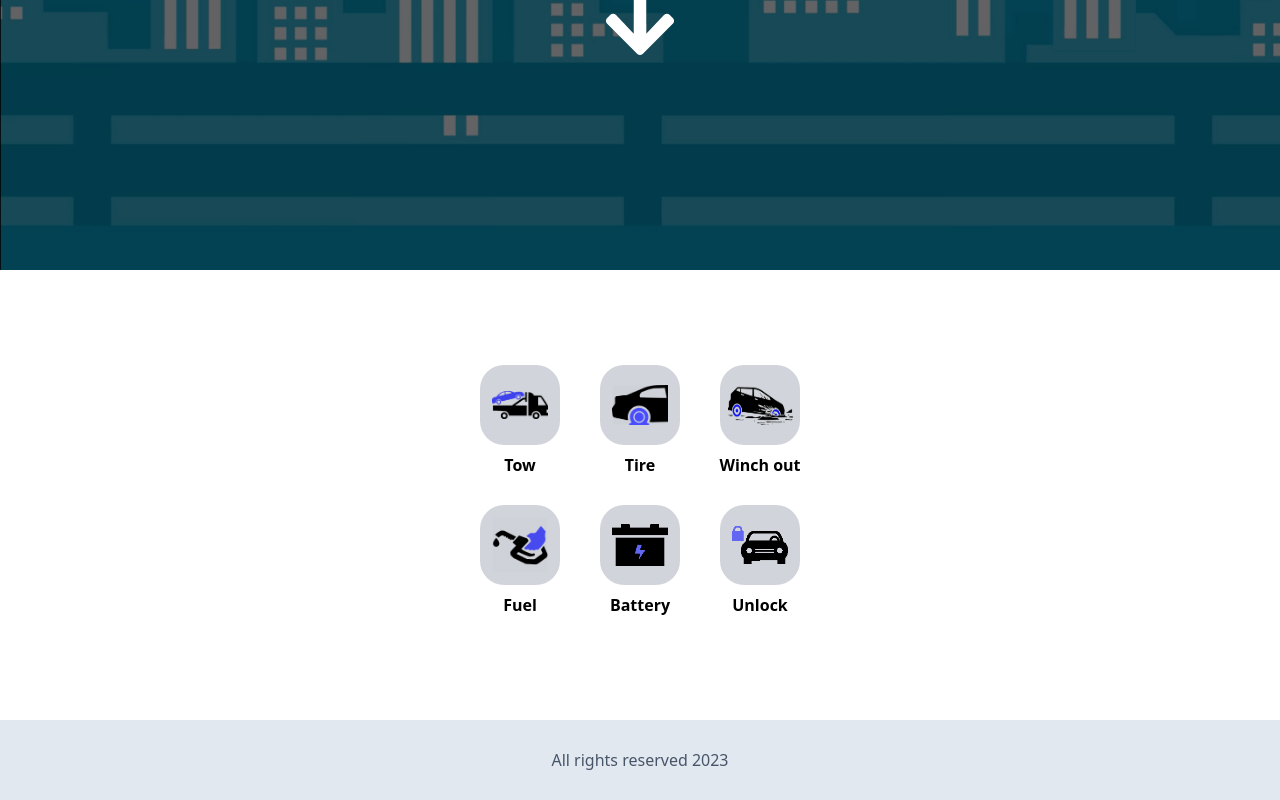
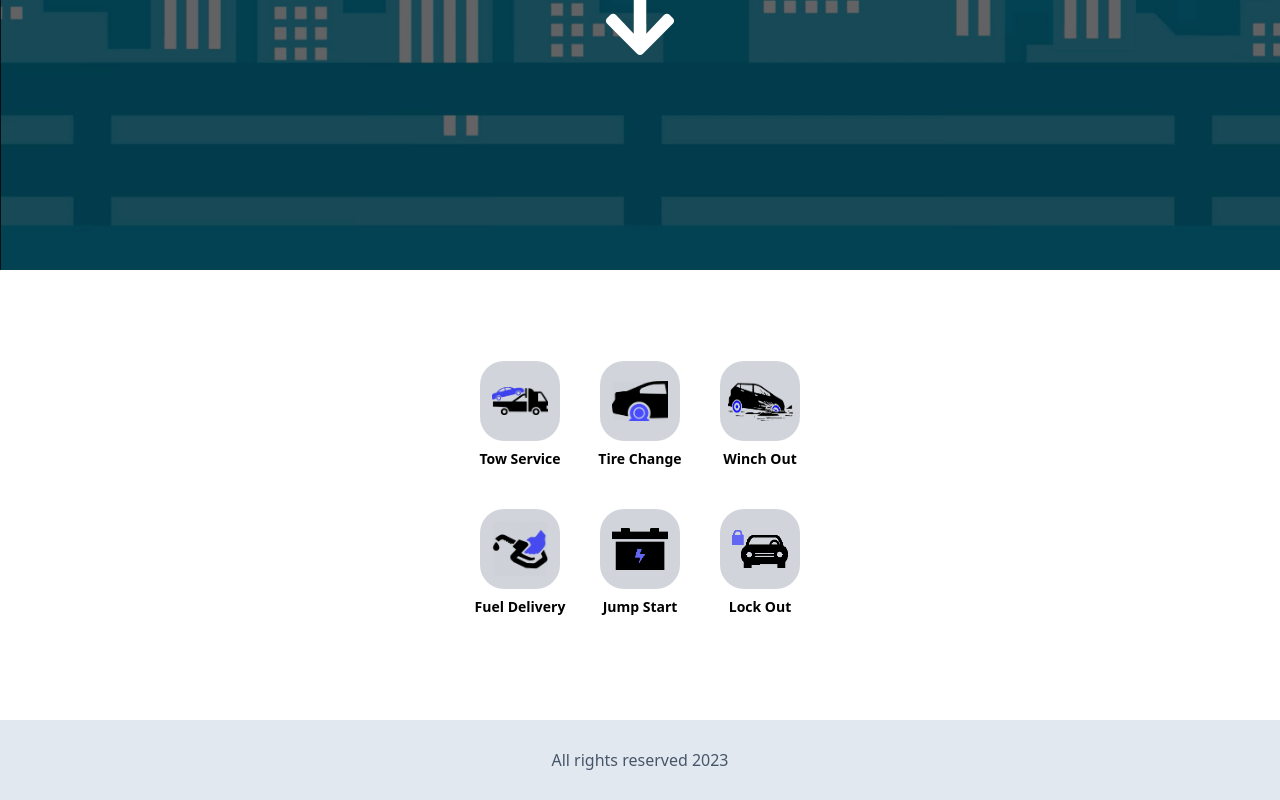
Before and after one commit to box7e7/roadside-protect, a Next.js app: page /dispatch in a window 1280 px wide. Shown: the part 410-1210 px from the top of the page. Built offline with nearby package versions, Linux system fonts and the light colour scheme.

Commit message:
first commit

```diff
--- a/components/IconComponent.js
+++ b/components/IconComponent.js
@@ -2,7 +2,7 @@ const IconComponent=({icon,text})=>{
     return(
          <div className="dispatch-icon group bg-gray-300 hover:bg-gray-400 ">
              {icon}
-            <span className='span-text'>{text}</span>
+            <span className='span-text font-bold text-sm'>{text}</span>
 
 
          </div>
--- a/components/Step3.js
+++ b/components/Step3.js
@@ -117,7 +117,7 @@ export default function Step3(){
                     </div>
 
                     {/* Question 2 */}
-                    <div className='pt-5 pb-5'>In the Drop off location, do they have night drop off box for keys?</div>
+                    <div className='pt-5 pb-5'>At the Drop off location, do they have night drop off box for keys?</div>
                     <div className='flex items-center justify-center space-x-4 pb-10'>
                         <button name="q2" value="yes" className='pt-3 rounded border border-slate-300 w-24 h-10 flex justify-center items-center py-3' onClick={(e)=>toggleButton(e,"q2",state,setState)}>Yes</button>
                         <button name="q2" value="no" className='pt-3 rounded border border-slate-300 w-24 h-10 flex justify-center items-center py-3'  onClick={(e)=>toggleButton(e,"q2",state,setState)}>No</button>
--- a/pages/dispatch.js
+++ b/pages/dispatch.js
@@ -63,28 +63,28 @@ export default function Design(){
             {/* Service */}
             <div className='bg-white h-[450px] flex items-center justify-center pb-10'>
 
-             <div className='flex flex-col space-y-1'>
+             <div className='flex flex-col space-y-3'>
                 <div className="flex flex-row  justify-center pb-10">
 
                     <div className='relative mx-5 hover:cursor-pointer ' onClick={()=>{
                       router.push("/location")
                       dispatch({type:"SERVICE",service:"Tow"})
                       }}>
-                      <IconComponent text="Tow" icon={<Image className='p-3' src={towTruckIcon} alt="Tow truck"/>} />
+                      <IconComponent text="Tow Service" icon={<Image className='p-3' src={towTruckIcon} alt="Tow truck"/>} />
                     </div>
 
                     <div className='relative mx-5 hover:cursor-pointer 'onClick={()=>{
                       router.push("/location")
                       dispatch({type:"SERVICE",service:"Tire"})
                       }}>
-                      <IconComponent text="Tire" icon={<Image className='p-3' src={flatTireIcon} alt="Change tire"/>} />
+                      <IconComponent text="Tire Change" icon={<Image className='p-3' src={flatTireIcon} alt="Change tire"/>} />
                     </div>
 
                     <div className='relative mx-5 hover:cursor-pointer 'onClick={()=>{
                       router.push("/location")
                       dispatch({type:"SERVICE",service:"Winch out"})
                       }}>
-                      <IconComponent text="Winch out" icon={<Image  className='w-[65px] h-[40px]' src={carStuckInMud} alt="Winch out"/> } />
+                      <IconComponent text="Winch Out" icon={<Image  className='w-[65px] h-[40px]' src={carStuckInMud} alt="Winch out"/> } />
                     </div>
                 </div>
 
@@ -94,21 +94,21 @@ export default function Design(){
                     router.push("/location")
                     dispatch({type:"SERVICE",service:"Fuel"})
                     }}>
-                    <IconComponent text="Fuel" icon={<Image className='p-3' src={fuelIcon} alt="Fuel delivery"/>} />
+                    <IconComponent text="Fuel Delivery" icon={<Image className='p-3' src={fuelIcon} alt="Fuel delivery"/>} />
                   </div>
 
                   <div className='relative mx-5 hover:cursor-pointer 'onClick={()=>{
                       router.push("/location")
                       dispatch({type:"SERVICE",service:"Battery"})
                     }}>
-                      <IconComponent text="Battery" icon={<Image className='p-3' src={iconBatteries} alt="Jump start"/>} />
+                      <IconComponent text="Jump Start" icon={<Image className='p-3' src={iconBatteries} alt="Jump start"/>} />
                   </div>
 
                   <div className='relative mx-5 hover:cursor-pointer 'onClick={()=>{
                     router.push("/location")
                     dispatch({type:"SERVICE",service:"Unlock"})
                     }}>
-                    <IconComponent text="Unlock" icon={<Image className='p-3' src={unlockIcon} alt="Unlock your Car"/>} />
+                    <IconComponent text="Lock Out" icon={<Image className='p-3' src={unlockIcon} alt="Unlock your Car"/>} />
                   </div>
 
                 </div>
--- a/pages/findMe.js
+++ b/pages/findMe.js
@@ -158,21 +158,21 @@ export default function Design(){
                       router.push("/location")
                       dispatch({type:"SERVICE",service:"Tow"})
                       }}>
-                      <IconComponent text="Tow" icon={<Image className='p-3' src={towTruckIcon} alt="Tow truck"/>} />
+                      <IconComponent text="Tow Service" icon={<Image className='p-3' src={towTruckIcon} alt="Tow truck"/>} />
                     </div>
 
                     <div className='relative mx-5 hover:cursor-pointer 'onClick={()=>{
                       router.push("/location")
                       dispatch({type:"SERVICE",service:"Tire"})
                       }}>
-                      <IconComponent text="Tire" icon={<Image className='p-3' src={flatTireIcon} alt="Change tire"/>} />
+                      <IconComponent text="Tire Change" icon={<Image className='p-3' src={flatTireIcon} alt="Change tire"/>} />
                     </div>
 
                     <div className='relative mx-5 hover:cursor-pointer 'onClick={()=>{
                       router.push("/location")
                       dispatch({type:"SERVICE",service:"Winch out"})
                       }}>
-                      <IconComponent text="Winch out" icon={<Image  className='w-[65px] h-[40px]' src={carStuckInMud} alt="Winch out"/> } />
+                      <IconComponent text="Winch Out" icon={<Image  className='w-[65px] h-[40px]' src={carStuckInMud} alt="Winch out"/> } />
                     </div>
                 </div>
 
@@ -182,21 +182,21 @@ export default function Design(){
                     router.push("/location")
                     dispatch({type:"SERVICE",service:"Fuel"})
                     }}>
-                    <IconComponent text="Fuel" icon={<Image className='p-3' src={fuelIcon} alt="Fuel delivery"/>} />
+                    <IconComponent text="Fuel Delivery" icon={<Image className='p-3' src={fuelIcon} alt="Fuel delivery"/>} />
                   </div>
 
                   <div className='relative mx-5 hover:cursor-pointer 'onClick={()=>{
                       router.push("/location")
                       dispatch({type:"SERVICE",service:"Battery"})
                     }}>
-                      <IconComponent text="Battery" icon={<Image className='p-3' src={iconBatteries} alt="Jump start"/>} />
+                      <IconComponent text="Jump start" icon={<Image className='p-3' src={iconBatteries} alt="Jump start"/>} />
                   </div>
 
                   <div className='relative mx-5 hover:cursor-pointer 'onClick={()=>{
                     router.push("/location")
                     dispatch({type:"SERVICE",service:"Unlock"})
                     }}>
-                    <IconComponent text="Unlock" icon={<Image className='p-3' src={unlockIcon} alt="Unlock your Car"/>} />
+                    <IconComponent text="Lock Out" icon={<Image className='p-3' src={unlockIcon} alt="Unlock your Car"/>} />
                   </div>
 
                 </div>
--- a/pages/location.js
+++ b/pages/location.js
@@ -133,21 +133,21 @@ export default function Location(){
                       router.push("/location")
                       dispatch({type:"SERVICE",service:"Tow"})
                       }}>
-                      <IconComponent text="Tow" icon={<Image className='p-3' src={towTruckIcon} alt="Tow truck"/>} />
+                      <IconComponent text="Tow Service" icon={<Image className='p-3' src={towTruckIcon} alt="Tow truck"/>} />
                     </div>
 
                     <div className='relative mx-5 hover:cursor-pointer 'onClick={()=>{
                       router.push("/location")
                       dispatch({type:"SERVICE",service:"Tire"})
                       }}>
-                      <IconComponent text="Tire" icon={<Image className='p-3' src={flatTireIcon} alt="Change tire"/>} />
+                      <IconComponent text="Tire Change" icon={<Image className='p-3' src={flatTireIcon} alt="Change tire"/>} />
                     </div>
 
                     <div className='relative mx-5 hover:cursor-pointer 'onClick={()=>{
                       router.push("/location")
                       dispatch({type:"SERVICE",service:"Winch out"})
                       }}>
-                      <IconComponent text="Winch out" icon={<Image  className='w-[65px] h-[40px]' src={carStuckInMud} alt="Winch out"/> } />
+                      <IconComponent text="Winch Out" icon={<Image  className='w-[65px] h-[40px]' src={carStuckInMud} alt="Winch out"/> } />
                     </div>
                 </div>
 
@@ -157,7 +157,7 @@ export default function Location(){
                     router.push("/location")
                     dispatch({type:"SERVICE",service:"Fuel"})
                     }}>
-                    <IconComponent text="Fuel" icon={<Image className='p-3' src={fuelIcon} alt="Fuel delivery"/>} />
+                    <IconComponent text="Fuel Delivery" icon={<Image className='p-3' src={fuelIcon} alt="Fuel delivery"/>} />
                   </div>
 
                   <div className='relative mx-5 hover:cursor-pointer 'onClick={()=>{
@@ -171,7 +171,7 @@ export default function Location(){
                     router.push("/location")
                     dispatch({type:"SERVICE",service:"Unlock"})
                     }}>
-                    <IconComponent text="Unlock" icon={<Image className='p-3' src={unlockIcon} alt="Unlock your Car"/>} />
+                    <IconComponent text="Lock Out" icon={<Image className='p-3' src={unlockIcon} alt="Unlock your Car"/>} />
                   </div>
 
                 </div>
```
